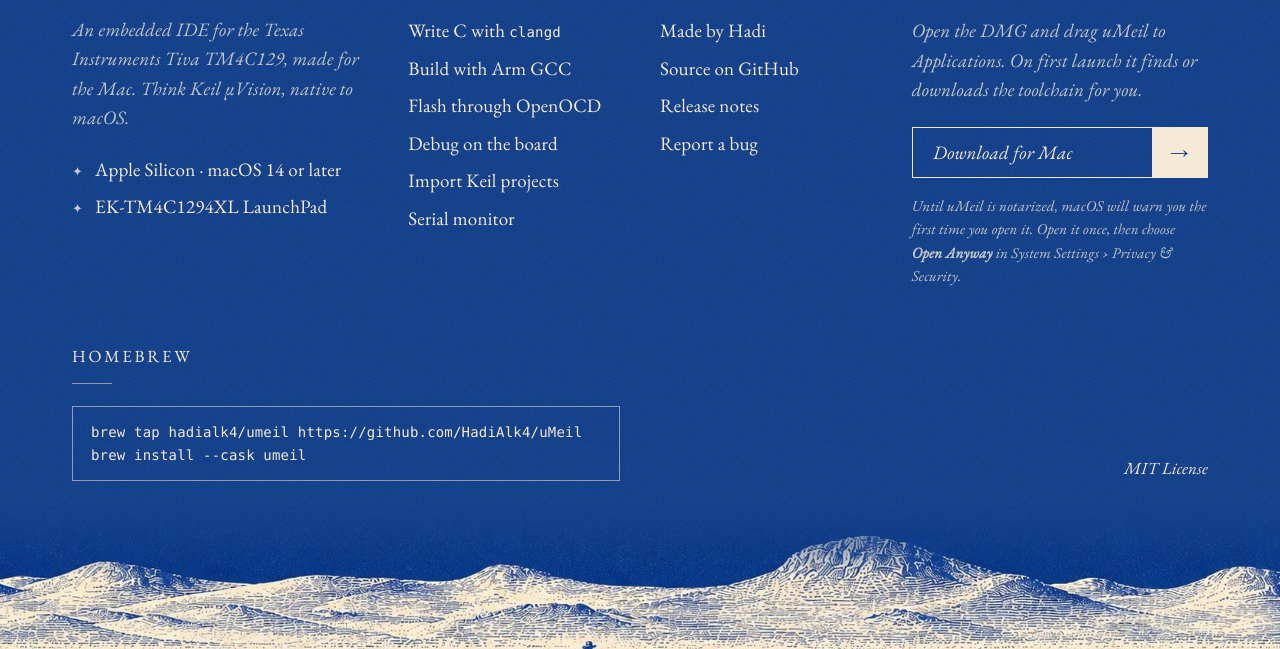
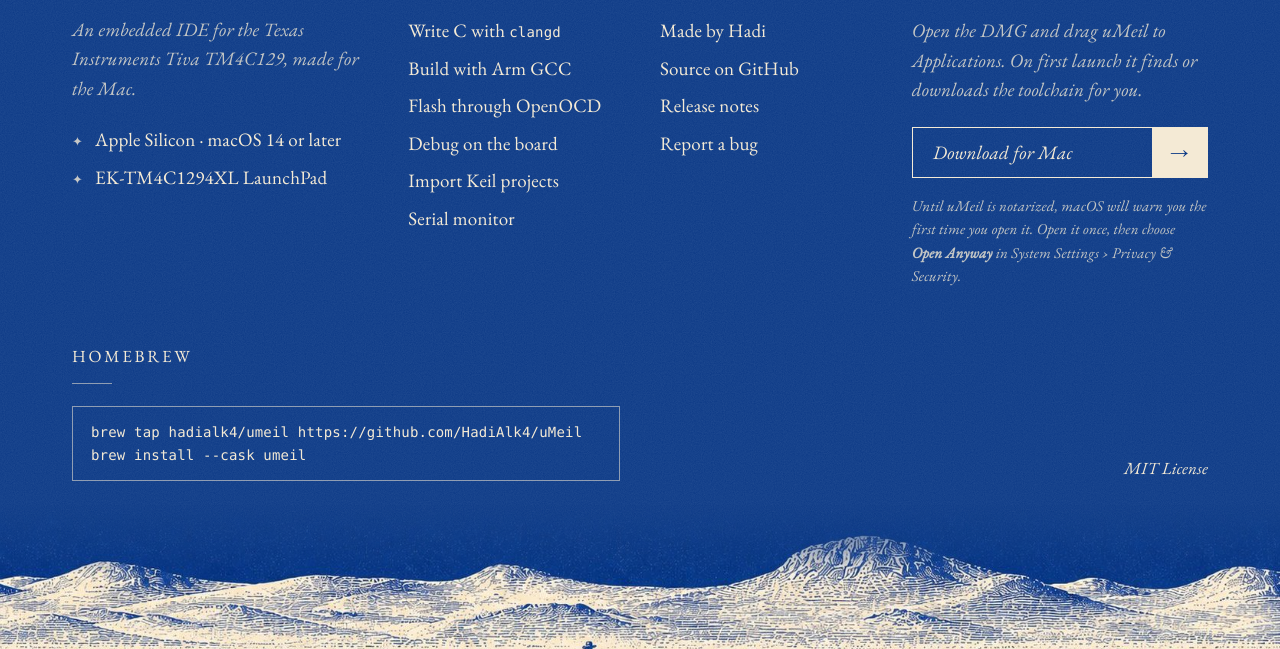
Before and after one commit to HadiAlk4/uMeil, a plain HTML site: page site/index.html in a window 1280 px wide. Shown: the part 151-800 px from the top of the page. Drawn offline with nearby package versions, Linux system fonts and the light colour scheme.

Commit message:
Drop the Keil comparison from the website's tagline
Co-Authored-By: Claude Opus 5.5 <noreply@anthropic.com>

```diff
--- a/site/index.html
+++ b/site/index.html
@@ -21,7 +21,7 @@
   <main class="page">
     <section class="brand">
       <p class="logo"><img src="apple-touch-icon.png" alt="" width="44" height="44"> uMeil</p>
-      <p class="tagline">An embedded IDE for the Texas Instruments Tiva TM4C129, made for the Mac. Think Keil µVision, native to macOS.</p>
+      <p class="tagline">An embedded IDE for the Texas Instruments Tiva TM4C129, made for the Mac.</p>
       <ul class="facts">
         <li>Apple Silicon · macOS 14 or later</li>
         <li>EK-TM4C1294XL LaunchPad</li>
```
